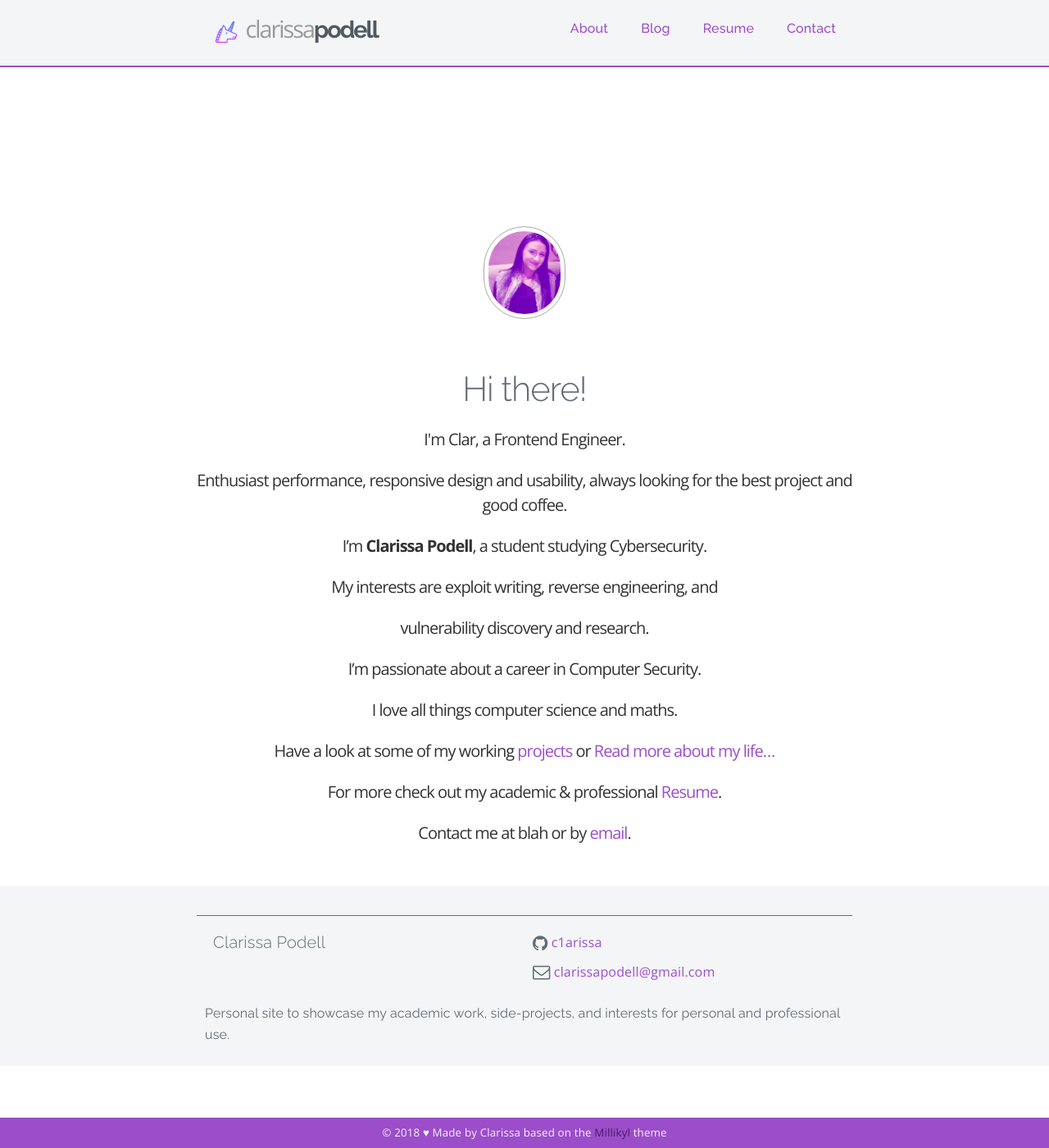
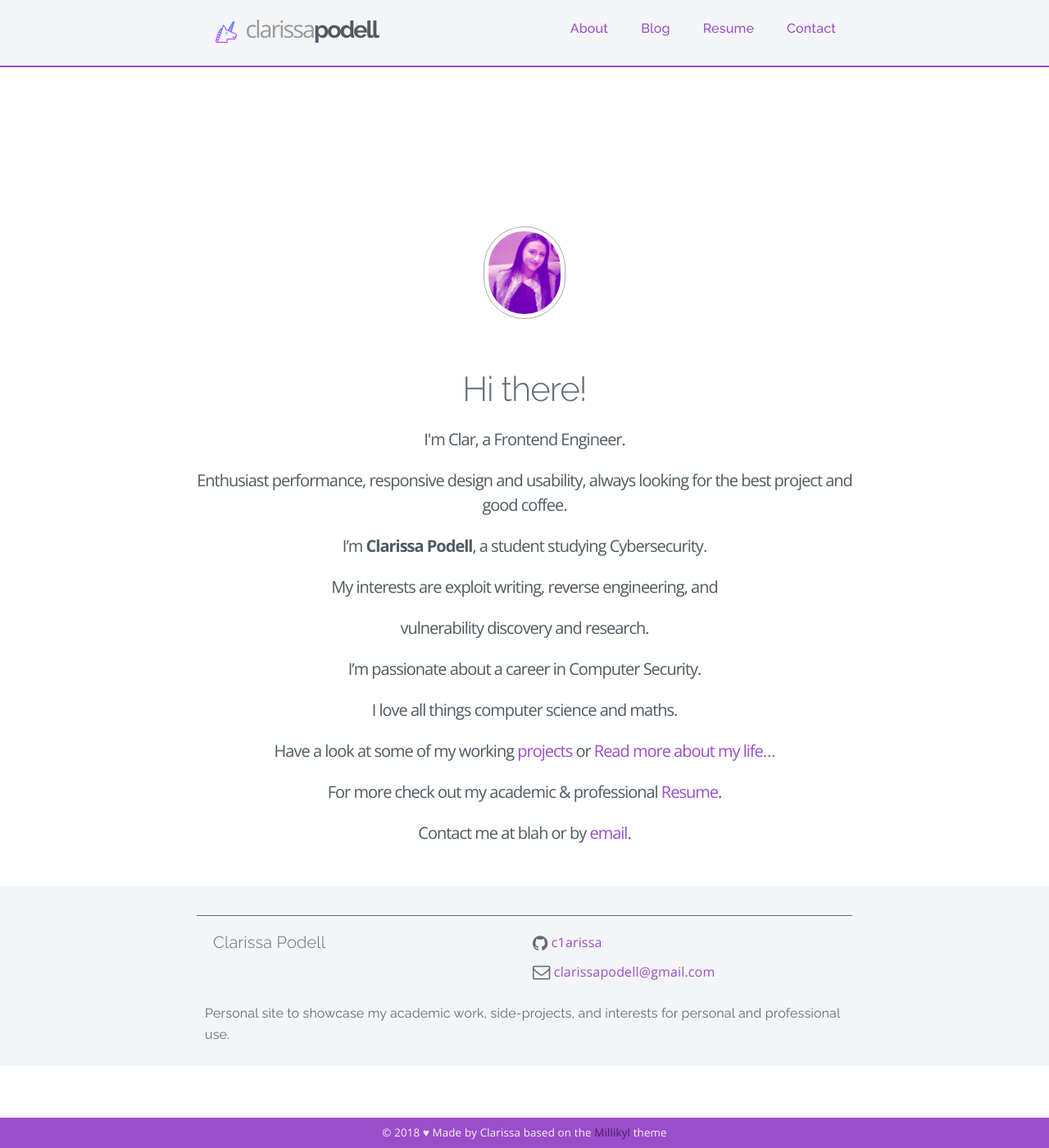
Before and after one commit to c1arissa/c1arissa.github.io, a Jekyll site: the page built from index.md, in a window 1280 px wide and 1400 px high, scrolled down 36 px. Shown: the whole window at 82% size. Built offline with Jekyll 4.4.1, drawn with Linux system fonts in a browser that asks for light colours; nearby versions of some CDN libraries; a style sheet for code colours, icons or effects is not loaded.

Commit message:
Update main.scss

```diff
--- a/css/main.scss
+++ b/css/main.scss
@@ -323,7 +323,7 @@ hr {
 		font-family: 'Open Sans', 'Source Sans Pro', sans-serif;
 		font-weight:400;
 		line-height:1.5;
-		color:#333333;
+		color:#505a62;
 		margin-top:20px;
 		margin-bottom:10px;
 		font-size:2.0rem; //24 px
```
